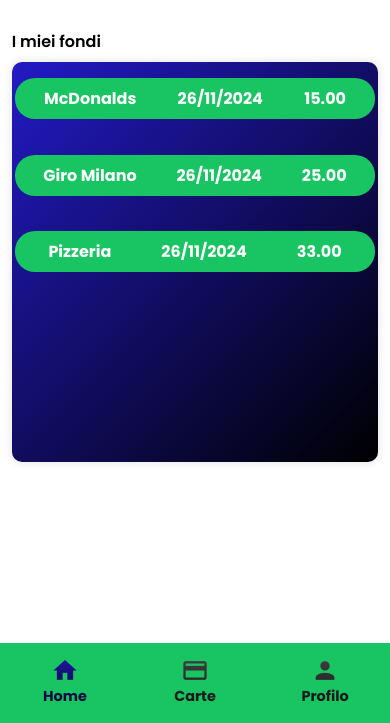
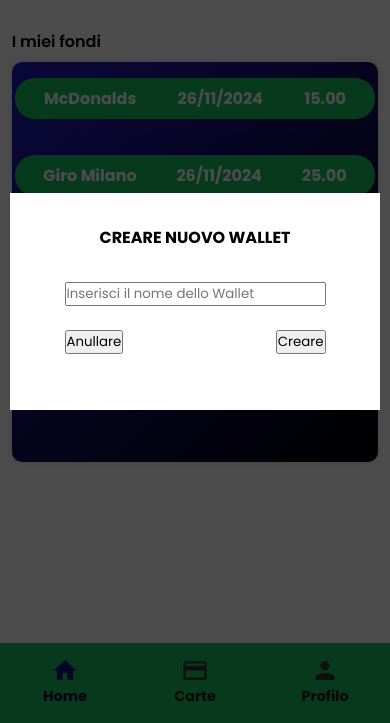
Before and after one commit to pedro-vinicius-alves-diniz/sharepay-2.0, a website: page www/home.html in a window 390 px wide. Shown: the part 121-844 px from the top of the page. Drawn offline with Linux system fonts and the light colour scheme; some packages are replaced by stand-ins of ours.

Commit message:
inizio della creazione del layout della creazione di nuovo fondo

```diff
--- a/www/css/home.css
+++ b/www/css/home.css
@@ -5,6 +5,13 @@
 
 body{
     background-color: #fff;
+    height: 100vh;
+    width: 100%;
+    position: relative;
+}
+
+#app{
+    z-index: 1;
 }
 
 /* NAVBAR */
@@ -172,3 +179,52 @@
     cursor: pointer;
 }
 /* FIM PROFILE */
+
+
+/* PAGE NUOVO WALLET */
+#new-wallet{
+    position: absolute;
+    top: 0;
+    right: 0;
+    left: 0;
+    bottom: 0;
+    z-index: 99;
+    height: 100vh;
+    width: 100%;
+
+    display: flex;
+    flex-direction: column;
+    align-items: center;
+    justify-content: center;
+    background-color: rgba(0, 0, 0, 0.7);
+}
+
+.new-wallet-content{
+    background-color: #fff;
+    width: 95%;
+    max-width: 700px;
+
+    display: flex;
+    flex-direction: column;
+    align-items: center;
+    justify-content: center;
+    gap: 2rem;
+
+    padding: 2rem;
+}
+.new-wallet-content form{
+    display: flex;
+    flex-direction: column;
+    gap: 1.5rem;
+}
+.new-wallet-content form .membri{
+    display: flex;
+    flex-direction: column;
+    gap: .6rem;
+}
+.new-wallet-content form .buttons{
+    display: flex;
+    align-items: center;
+    justify-content: space-between;
+}
+/* FIMPAGE NUOVO WALLET */
--- a/www/home.html
+++ b/www/home.html
@@ -76,6 +76,25 @@
         </div>
     </div>
 
+    <div id="new-wallet">
+        <div class="new-wallet-content">
+            <h4>CREARE NUOVO WALLET</h4>
+            <form>
+                <input type="text" placeholder="Inserisci il nome dello Wallet">
+
+
+                <div class="buttons">
+                    <button>Anullare</button>
+                    <button type="submit">Creare</button>
+                </div>
+
+                <a href="">
+                    <span id="link-di-invito"></span>
+                </a>
+            </form>
+        </div>
+    </div>
+
     <!-- TAB BAR-->
     <div class="toolbar toolbar-bottom">
         <div class="toolbar-inner">
```
